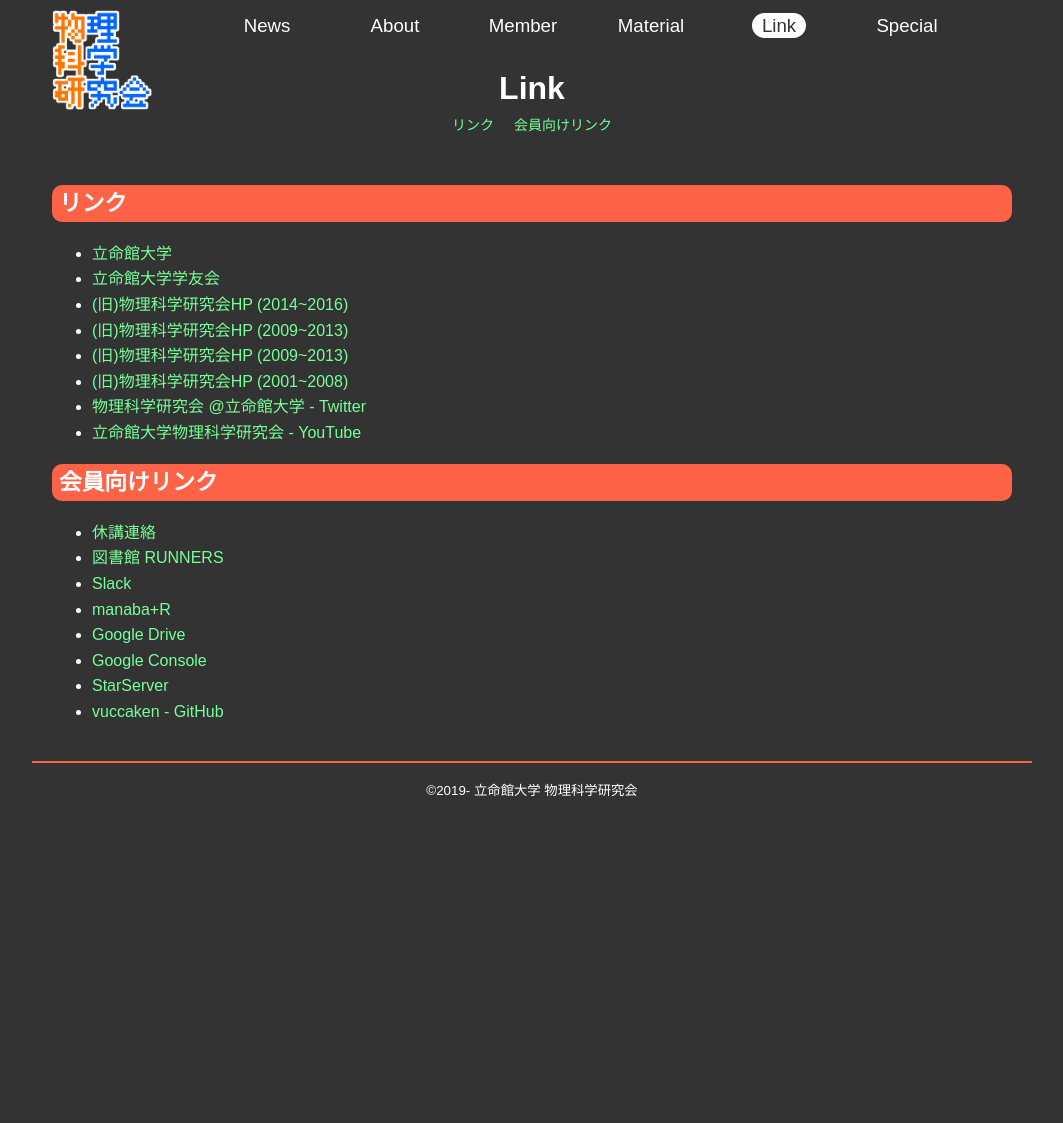
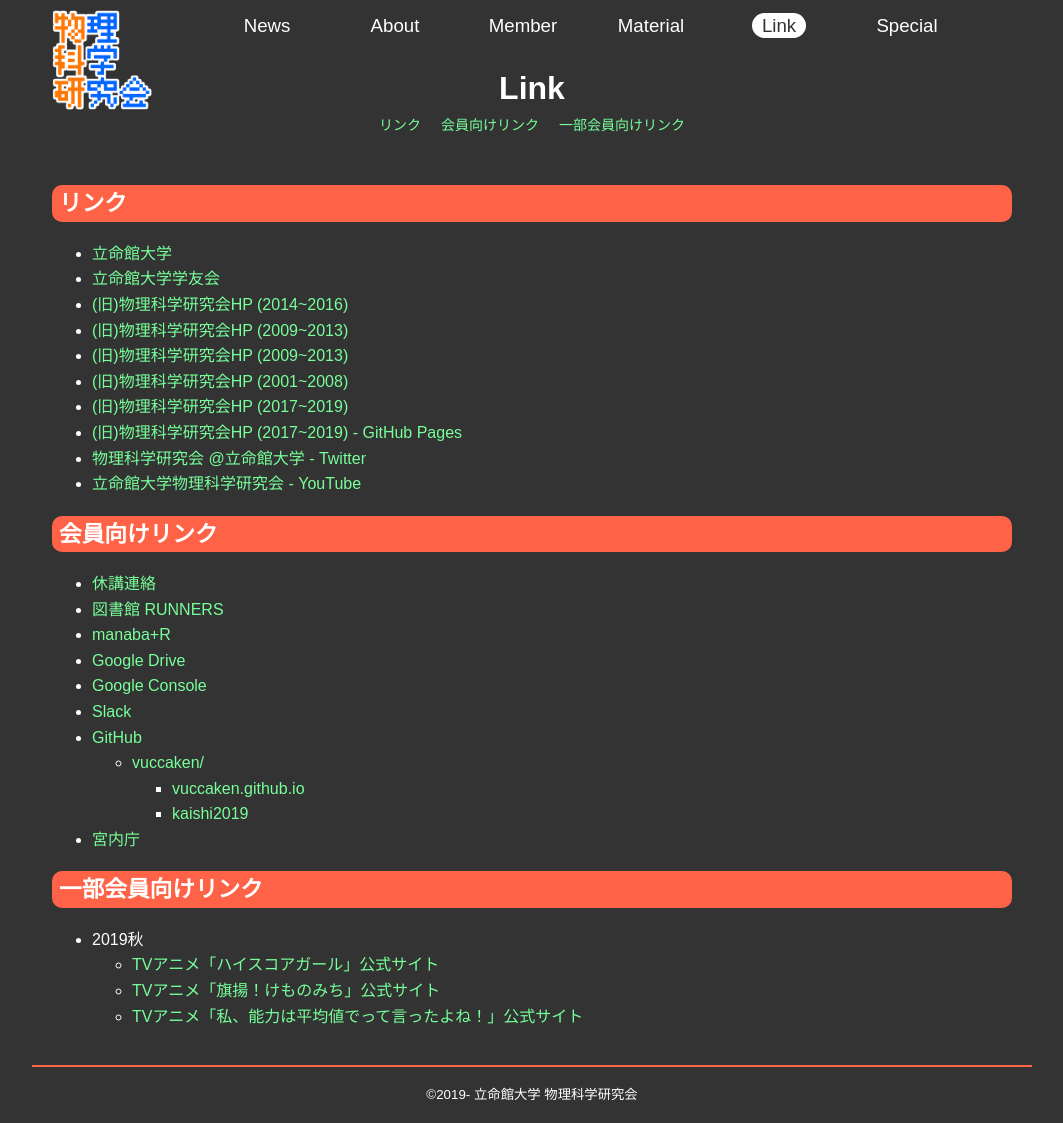
Before and after one commit to vuccaken/vuccaken.github.io, a Jekyll site: the page built from _pages/link.md, in a window 1280 px wide. Shown: the whole page, without its empty margins (108-1171 px from the left). Built offline with Jekyll 4.4.1, drawn with Linux system fonts in a browser that asks for light colours; before the commit the page ends 900 px from its top, so only the background shows below that.

Commit message:
Update link.md

```diff
--- a/_pages/link.md
+++ b/_pages/link.md
@@ -12,6 +12,8 @@ title: Link
 - [(旧)物理科学研究会HP (2009~2013)](http://vuccaken.web.fc2.com){:target="_blank"}
 - [(旧)物理科学研究会HP (2009~2013)](http://vuccaken.web.fc2.com){:target="_blank"}
 - [(旧)物理科学研究会HP (2001~2008)](http://www.geocities.co.jp/CollegeLife-Club/9131/){:target="_blank"}
+- [(旧)物理科学研究会HP (2017~2019)](http://rp2017xy.starfree.jp){:target="_blank"}
+- [(旧)物理科学研究会HP (2017~2019) - GitHub Pages](http://vuccaken.github.io/rp2017xy/){:target="_blank"}
 - [物理科学研究会 @立命館大学 - Twitter](https://twitter.com/vuccaken){:target="_blank"}
 - [立命館大学物理科学研究会 - YouTube](https://www.youtube.com/channel/UCKO7a5YVCnFAquUzLKeIrMg){:target="_blank"}
 
@@ -20,9 +22,19 @@ title: Link
 
 - [休講連絡](http://www.ritsumei.ac.jp/academic-affairs/status/){:target="_blank"}
 - [図書館 RUNNERS](https://runners.ritsumei.ac.jp/opac/odr_stat/?lang=0){:target="_blank"}
-- [Slack](https://r-physics.slack.com){:target="_blank"}
 - [manaba+R](https://ct.ritsumei.ac.jp/ct/home){:target="_blank"}
 - [Google Drive](https://drive.google.com/drive/u/1/my-drive){:target="_blank"}
 - [Google Console](https://www.google.com/webmasters/tools/home?hl=ja){:target="_blank"}
-- [StarServer](https://secure.netowl.jp/starserver/panel/?action_user_index=true){:target="_blank"}
-- [vuccaken - GitHub](https://github.com/vuccaken){:target="_blank"}
+- [Slack](https://r-physics.slack.com){:target="_blank"}
+- [GitHub](https://github.com){:target="_blank"}
+  - [vuccaken/](https://github.com/vuccaken){:target="_blank"}
+    - [vuccaken.github.io](https://github.com/vuccaken/vuccaken.github.io){:target="_blank"}
+    - [kaishi2019](https://github.com/vuccaken/kaishi2019){:target="_blank"}
+- [宮内庁](https://www.kunaicho.go.jp){:target="_blank"}
+
+## 一部会員向けリンク
+
+- 2019秋
+  - [TVアニメ「ハイスコアガール」公式サイト](http://hi-score-girl.com){:target="_blank"}
+  - [TVアニメ「旗揚！けものみち」公式サイト](http://hataage-kemonomichi.com){:target="_blank"}
+  - [TVアニメ「私、能力は平均値でって言ったよね！」公式サイト](https://noukin-anime.com){:target="_blank"}
```
